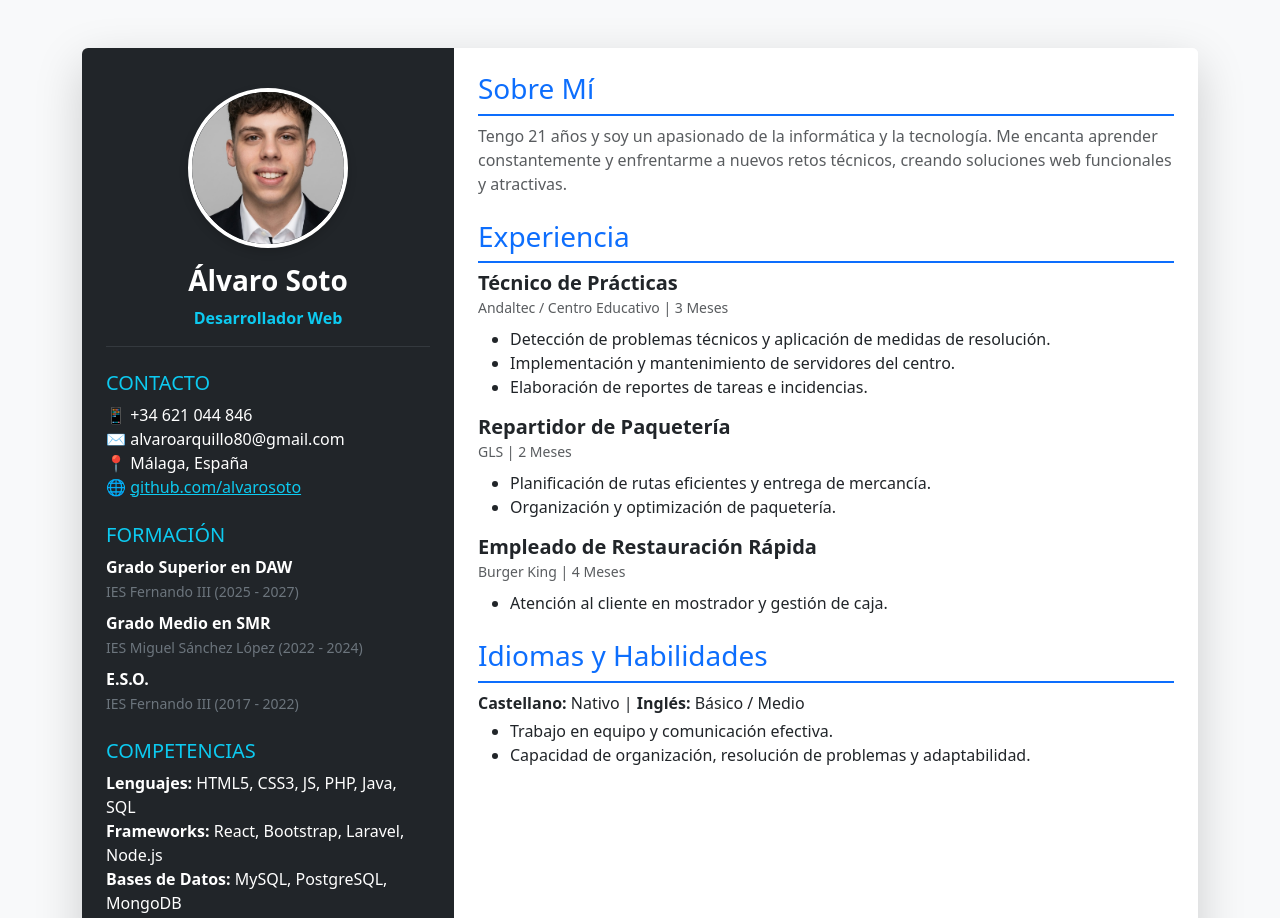
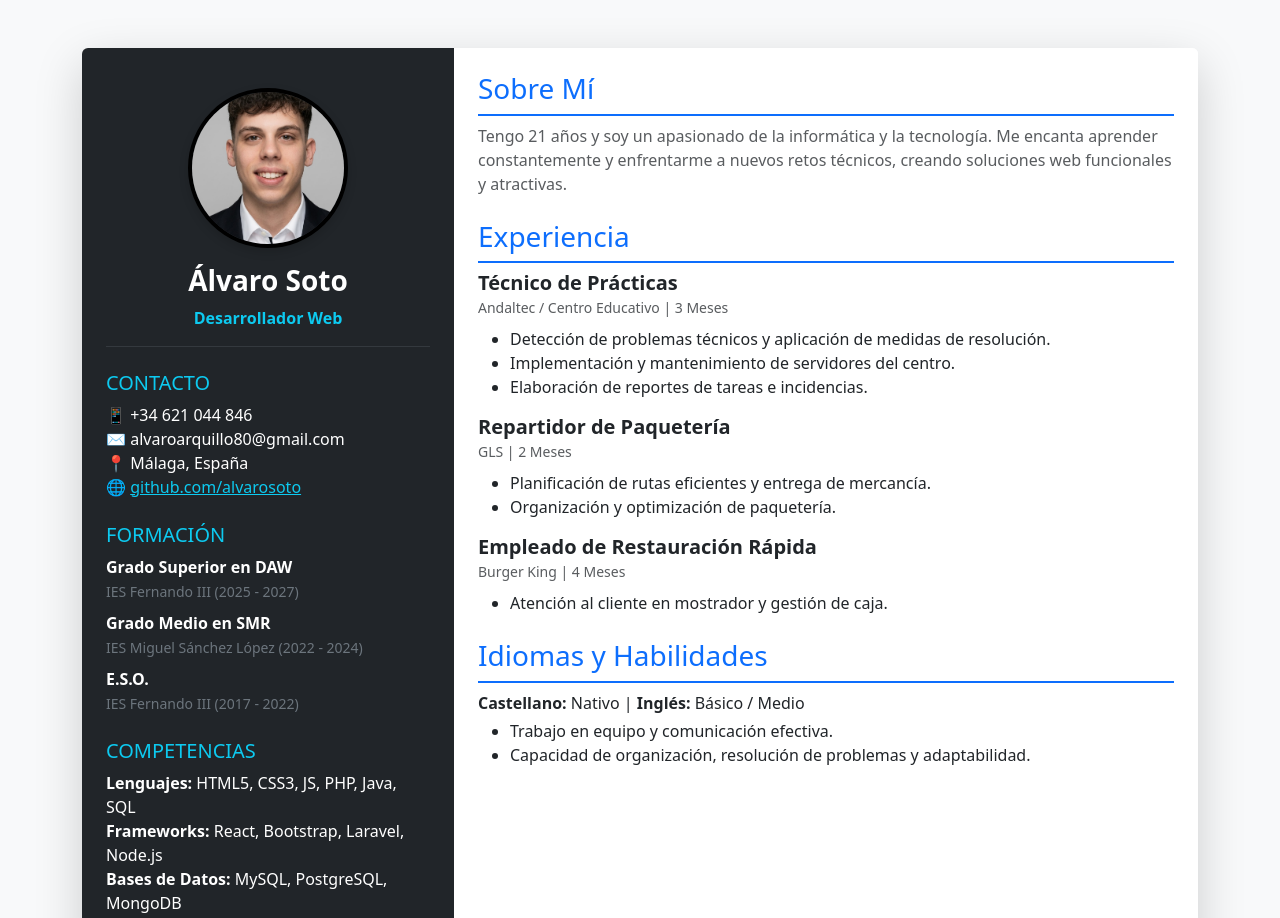
Before and after one commit to alvarosoto735/cv-alvarosoto, a plain HTML site: page index.html in a window 1280 px wide. Shown: the top 918 px of the page. Drawn offline with nearby package versions, Linux system fonts and the light colour scheme.

Commit message:
Change border color from white to black

```diff
--- a/index.html
+++ b/index.html
@@ -12,7 +12,7 @@
       height: 160px;
       object-fit: cover;
       border-radius: 50%;
-      border: 4px solid white;
+      border: 4px solid black;
       box-shadow: 0 4px 10px rgba(0,0,0,0.15);
     }
   </style>
```
